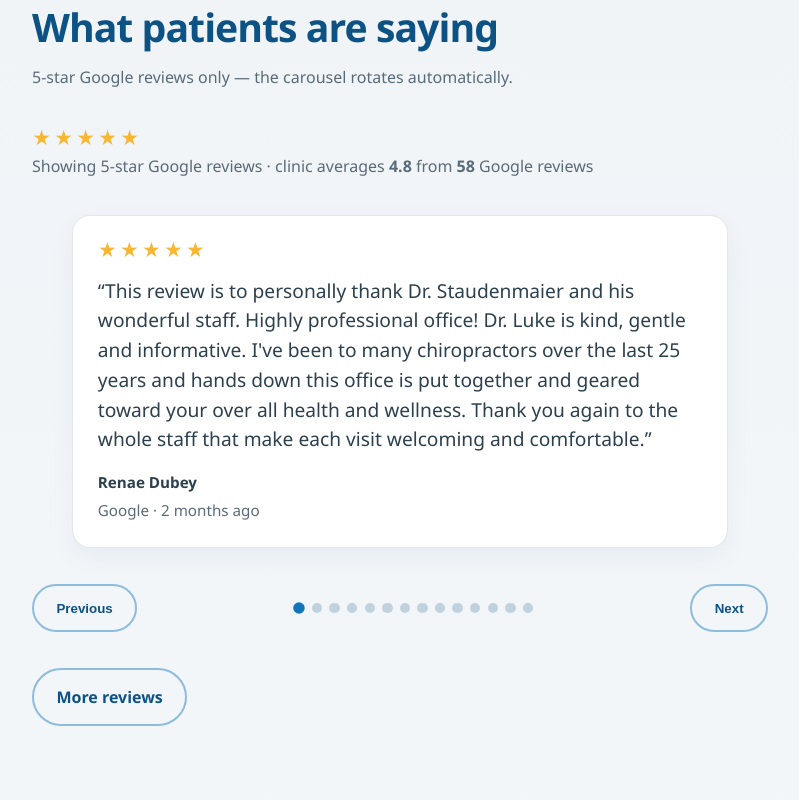
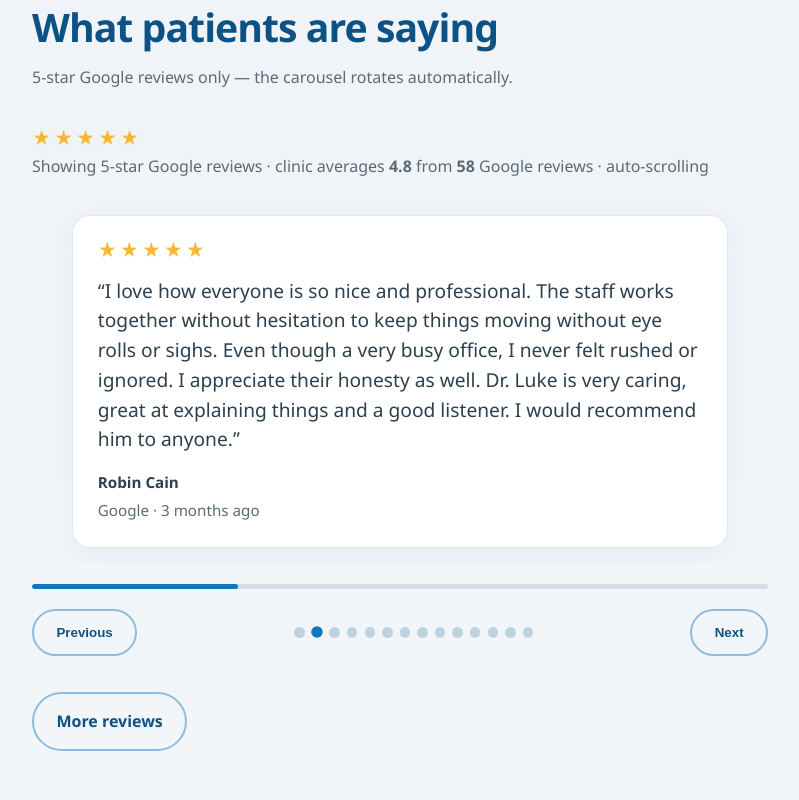
Before and after one commit to strotherdc-creator/backwellness-site, a Next.js app: page / in a window 1280 px wide. Shown: the part 3160-3960 px from the top of the page, without its empty margins (240-1039 px from the left). Built offline with nearby package versions, Linux system fonts and the light colour scheme.

Commit message:
fix: reviews carousel auto-scroll without hover freeze (#1)
Co-authored-by: Dev Staudenmaier <strotherdc-creator@users.noreply.github.com>

```diff
--- a/app/globals.css
+++ b/app/globals.css
@@ -796,11 +796,46 @@ ul {
   opacity: 1;
 }
 
+.review-viewport {
+  overflow: hidden;
+}
+
 .review-slide {
   min-height: 14rem;
   display: grid;
   gap: 1rem;
   align-content: start;
+}
+
+.review-slide-animate {
+  animation: review-slide-in 0.45s ease;
+}
+
+@keyframes review-slide-in {
+  from {
+    opacity: 0;
+    transform: translateX(1.25rem);
+  }
+  to {
+    opacity: 1;
+    transform: translateX(0);
+  }
+}
+
+.review-progress {
+  height: 0.28rem;
+  border-radius: 999px;
+  background: rgba(12, 82, 132, 0.14);
+  overflow: hidden;
+}
+
+.review-progress-bar {
+  display: block;
+  height: 100%;
+  width: 0;
+  border-radius: inherit;
+  background: var(--blue-600);
+  transition: width 50ms linear;
 }
 
 .review-quote {
@@ -953,6 +988,14 @@ ul {
     background: var(--blue-600);
   }
 
+  .review-progress {
+    background: rgba(142, 197, 239, 0.18);
+  }
+
+  .review-progress-bar {
+    background: var(--blue-600);
+  }
+
   .notice {
     background: rgba(74, 163, 224, 0.1);
     border-color: var(--line);
--- a/components/ReviewsCarousel.tsx
+++ b/components/ReviewsCarousel.tsx
@@ -1,13 +1,13 @@
 "use client";
 
-import { useEffect, useState } from "react";
+import { useCallback, useEffect, useRef, useState } from "react";
 import {
   googleFiveStarReviews,
   googleReviewsSummary,
   type GoogleReview,
 } from "@/lib/reviews";
 
-const INTERVAL_MS = 7000;
+const INTERVAL_MS = 5000;
 
 function Stars({ rating }: { rating: number }) {
   return (
@@ -39,29 +39,57 @@ export default function ReviewsCarousel({
   reviews?: GoogleReview[];
 }) {
   const items = reviews.filter((r) => r.rating === 5);
+  const count = items.length;
   const [index, setIndex] = useState(0);
   const [paused, setPaused] = useState(false);
+  const [progress, setProgress] = useState(0);
   const reducedMotion = usePrefersReducedMotion();
+  const rootRef = useRef<HTMLDivElement>(null);
+  const startedAt = useRef(Date.now());
+
+  const go = useCallback(
+    (next: number) => {
+      if (count <= 0) return;
+      setIndex(((next % count) + count) % count);
+      startedAt.current = Date.now();
+      setProgress(0);
+    },
+    [count],
+  );
 
   useEffect(() => {
-    if (items.length <= 1 || paused || reducedMotion) return;
-    const id = window.setInterval(() => {
-      setIndex((i) => (i + 1) % items.length);
-    }, INTERVAL_MS);
-    return () => window.clearInterval(id);
-  }, [items.length, paused, reducedMotion]);
+    if (count <= 1 || paused || reducedMotion) return;
 
-  if (items.length === 0) return null;
+    startedAt.current = Date.now();
+    setProgress(0);
+    const tick = window.setInterval(() => {
+      const elapsed = Date.now() - startedAt.current;
+      setProgress(Math.min(1, elapsed / INTERVAL_MS));
+      if (elapsed >= INTERVAL_MS) {
+        startedAt.current = Date.now();
+        setProgress(0);
+        setIndex((i) => (i + 1) % count);
+      }
+    }, 50);
+
+    return () => window.clearInterval(tick);
+  }, [count, paused, reducedMotion]);
+
+  if (count === 0) return null;
 
   const review = items[index];
+  const autoPlaying = !paused && !reducedMotion && count > 1;
 
   return (
     <div
+      ref={rootRef}
       className="reviews-carousel"
-      onMouseEnter={() => setPaused(true)}
-      onMouseLeave={() => setPaused(false)}
       onFocusCapture={() => setPaused(true)}
-      onBlurCapture={() => setPaused(false)}
+      onBlurCapture={(e) => {
+        const next = e.relatedTarget as Node | null;
+        if (next && rootRef.current?.contains(next)) return;
+        setPaused(false);
+      }}
       aria-roledescription="carousel"
       aria-label="5-star Google reviews"
     >
@@ -71,14 +99,19 @@ export default function ReviewsCarousel({
           Showing 5-star Google reviews · clinic averages{" "}
           <strong>{googleReviewsSummary.rating}</strong> from{" "}
           <strong>{googleReviewsSummary.count}</strong> Google reviews
-          {reducedMotion ? " · auto-rotate paused (reduced motion)" : ""}
+          {reducedMotion
+            ? " · auto-scroll off (reduced motion)"
+            : autoPlaying
+              ? " · auto-scrolling"
+              : " · auto-scroll paused"}
         </p>
       </div>
 
+      <div className="review-viewport">
         <figure
-        className="review-slide card"
+          className={`review-slide card${reducedMotion ? "" : " review-slide-animate"}`}
           key={`${review.author}-${index}`}
-        aria-live={reducedMotion ? "polite" : "off"}
+          aria-live="polite"
         >
           <Stars rating={review.rating} />
           <blockquote className="review-quote">
@@ -92,15 +125,28 @@ export default function ReviewsCarousel({
             </span>
           </figcaption>
         </figure>
+      </div>
+
+      <div
+        className="review-progress"
+        role="presentation"
+        aria-hidden
+      >
+        <span
+          className="review-progress-bar"
+          style={{
+            width: `${(autoPlaying ? progress : 0) * 100}%`,
+            transition: reducedMotion ? "none" : undefined,
+          }}
+        />
+      </div>
 
       <div className="review-controls">
         <button
           type="button"
           className="btn btn-outline"
           aria-label="Previous review"
-          onClick={() =>
-            setIndex((i) => (i - 1 + items.length) % items.length)
-          }
+          onClick={() => go(index - 1)}
         >
           Previous
         </button>
@@ -113,7 +159,7 @@ export default function ReviewsCarousel({
               aria-selected={i === index}
               aria-label={`Show review by ${item.author}`}
               className={i === index ? "dot active" : "dot"}
-              onClick={() => setIndex(i)}
+              onClick={() => go(i)}
             />
           ))}
         </div>
@@ -121,7 +167,7 @@ export default function ReviewsCarousel({
           type="button"
           className="btn btn-outline"
           aria-label="Next review"
-          onClick={() => setIndex((i) => (i + 1) % items.length)}
+          onClick={() => go(index + 1)}
         >
           Next
         </button>
```
Lines whose indentation alone changed are shown as unchanged.
